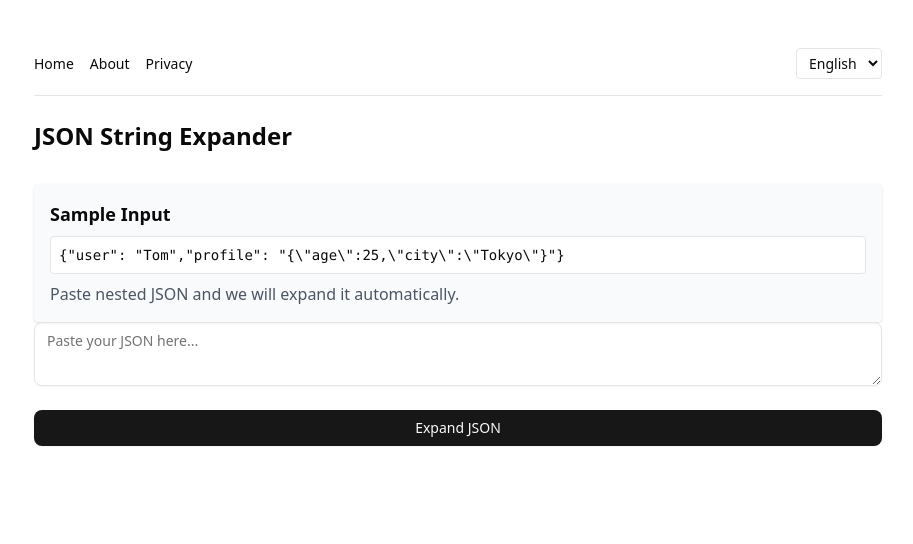
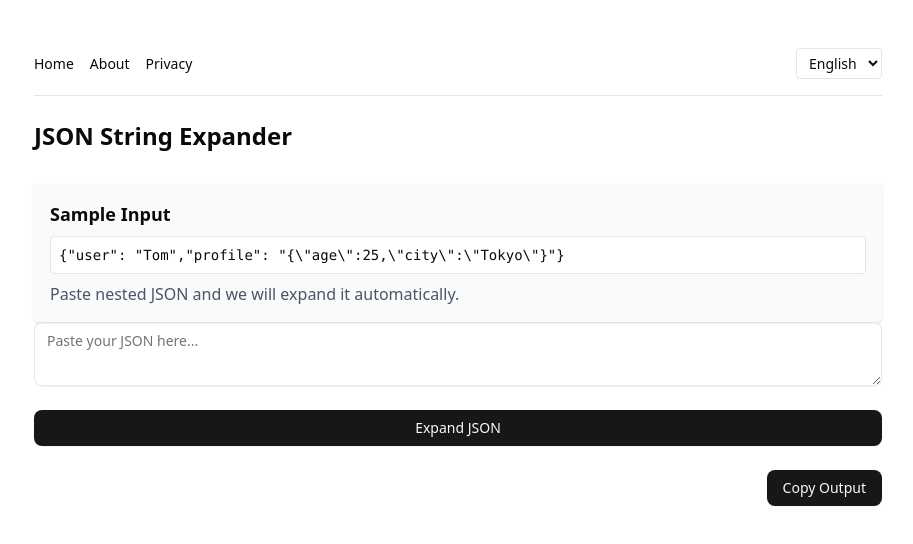
Before and after one commit to nerv828/json-expander-web, a Next.js app: page / in a window 1280 px wide. Shown: the top 544 px of the page, without its empty margins (182-1095 px from the left). Built offline with nearby package versions, Linux system fonts and the light colour scheme.

Commit message:
添加 复制结果功能

```diff
--- a/components/JsonExpander.jsx
+++ b/components/JsonExpander.jsx
@@ -75,7 +75,8 @@ const translations = {
     privacy: "隐私政策",
     home: "首页" ,
     sampleTitle:"样例输入",
-    sampleNote: "粘贴嵌套 JSON，我们会自动展开。"
+    sampleNote: "粘贴嵌套 JSON，我们会自动展开。",
+    copy: "复制结果"
   },
   en: {
     title: "JSON String Expander",
@@ -88,7 +89,8 @@ const translations = {
     privacy: "Privacy",
     home: "Home",
     sampleTitle:"Sample Input",
-        sampleNote: "Paste nested JSON and we will expand it automatically."
+        sampleNote: "Paste nested JSON and we will expand it automatically.",
+    copy: "Copy Output"
 
   },
   ja: {
@@ -102,7 +104,8 @@ const translations = {
     privacy: "プライバシー",
     home: "ホーム",
     sampleTitle:"サンプル入力",
-    sampleNote: "ネストされたJSONを貼り付けると、自動的に展開されます。"
+    sampleNote: "ネストされたJSONを貼り付けると、自動的に展開されます。",
+    copy: "出力をコピー"
   }
 };
 
@@ -196,6 +199,11 @@ export default function JsonExpander() {
             placeholder={t.placeholder}
           />
           <Button onClick={handleExpand}>{t.expandButton}</Button>
+           <div className="flex justify-end">
+            <Button onClick={() => {
+              navigator.clipboard.writeText(output);
+            }}>{t.copy}</Button>
+          </div>
           {error && <p className="text-red-500 text-sm">{error}</p>}
           {outputJson && (
             <Card>
@@ -206,6 +214,7 @@ export default function JsonExpander() {
               />
               </CardContent>
             </Card>
+
           )}
         </div>
       </div>
```
